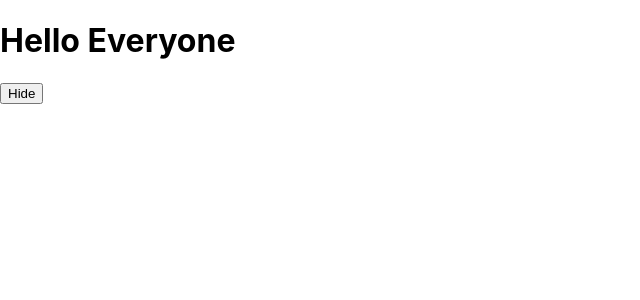
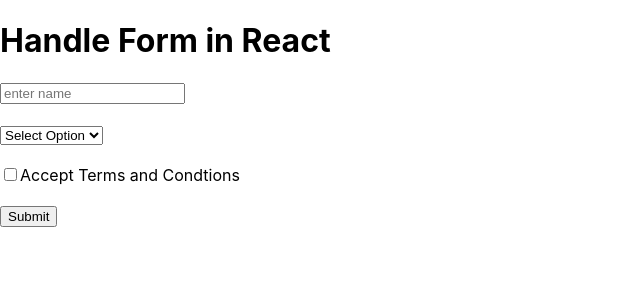
Before and after one commit to Nitishrestha/react-prac, a React (Create React App) app: page / in a window 1280 px wide. Shown: the top 300 px of the page, without its empty margins (0-640 px from the left). Built offline with nearby package versions, Linux system fonts and the light colour scheme.

Commit message:
Handle react form

```diff
--- a/src/App.js
+++ b/src/App.js
@@ -1,12 +1,10 @@
 import './App.css';
-import FormValue from './FormValue';
-import HideElement from './HideElement';
+import HandleForm from './HandleForm';
 
 function App() {
 
   return (
-    <HideElement/>
-
+    <HandleForm/>
   );
 }
 
--- /dev/null
+++ b/src/HandleForm.js
@@ -0,0 +1,35 @@
+import React, { useState } from 'react'
+
+export default function HandleForm() {
+
+    const [name, setName] = useState('');
+    const [tnc, setTnc] = useState(false);
+    const [interest, setInterest] = useState('');
+
+    const getFormData = (e) => {
+        e.preventDefault();
+        console.log('name: ' + name + ' interest: ' + interest + ' tnc accepted: ' + tnc);
+    }
+
+    return (
+    <div>
+        <h1>Handle Form in React</h1>
+        <form onSubmit={(e)=> getFormData(e)}>
+            <input type="text" placeholder='enter name'
+            onChange={(e)=> setName(e.target.value)}
+            /><br/><br/>
+            <select onChange={(e)=>setInterest(e.target.value)}>
+                <option>Select Option</option>
+                <option>Java</option>
+                <option>Python</option>
+                <option>PHP</option>
+                <option>React</option>
+            </select>
+            <br/><br/>
+            <input type="checkbox" onChange={(e)=> setTnc(e.target.checked)}/><span>Accept Terms and Condtions</span>
+            <br/><br/>
+            <button type='submit'> Submit</button>
+        </form>
+        </div>
+  )
+}
--- a/src/HideElement.js
+++ b/src/HideElement.js
@@ -1,4 +1,3 @@
-import { isVisible } from '@testing-library/user-event/dist/utils';
 import React, { useState } from 'react'
 
 export default function HideElement() {
```
